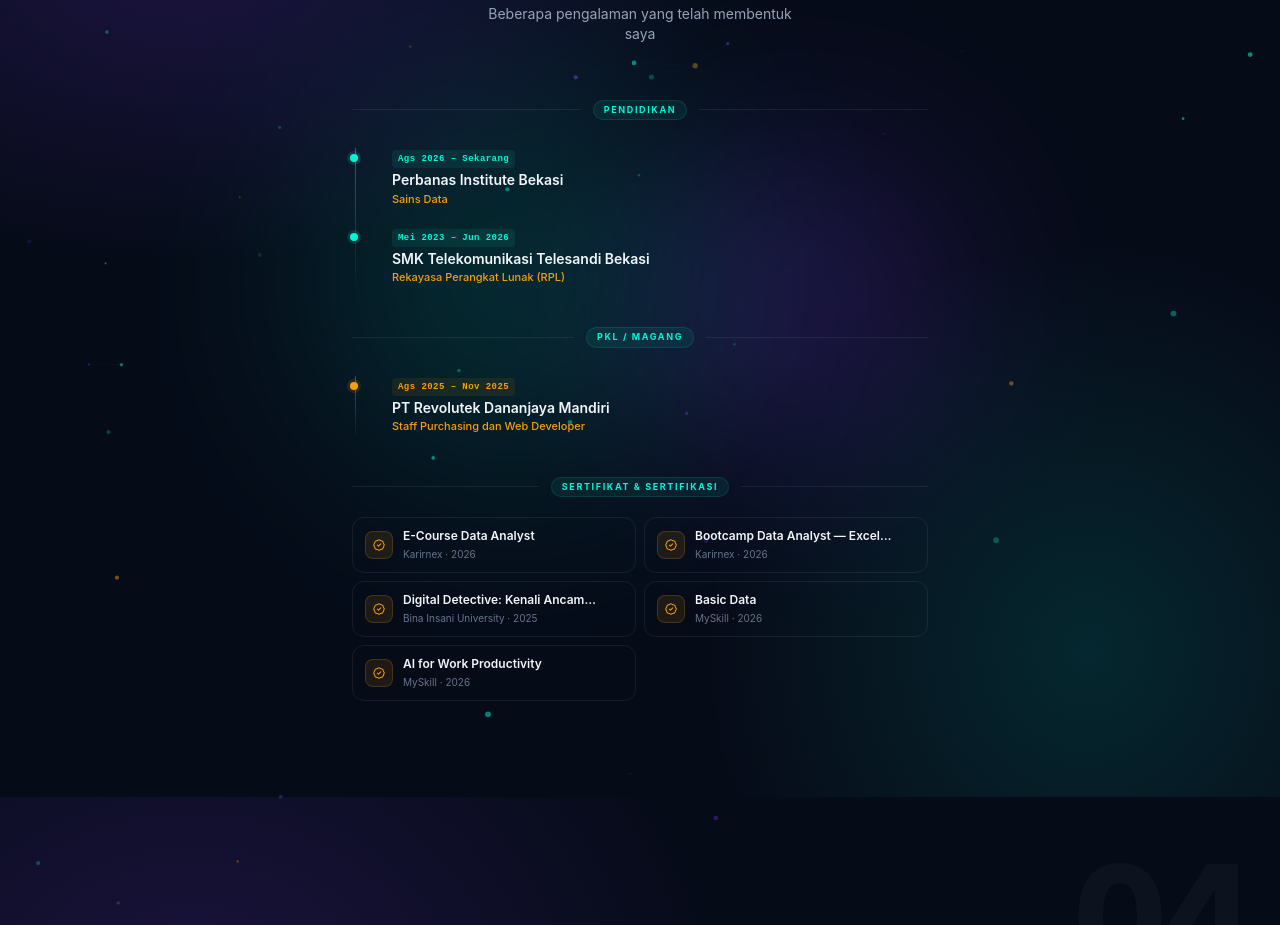
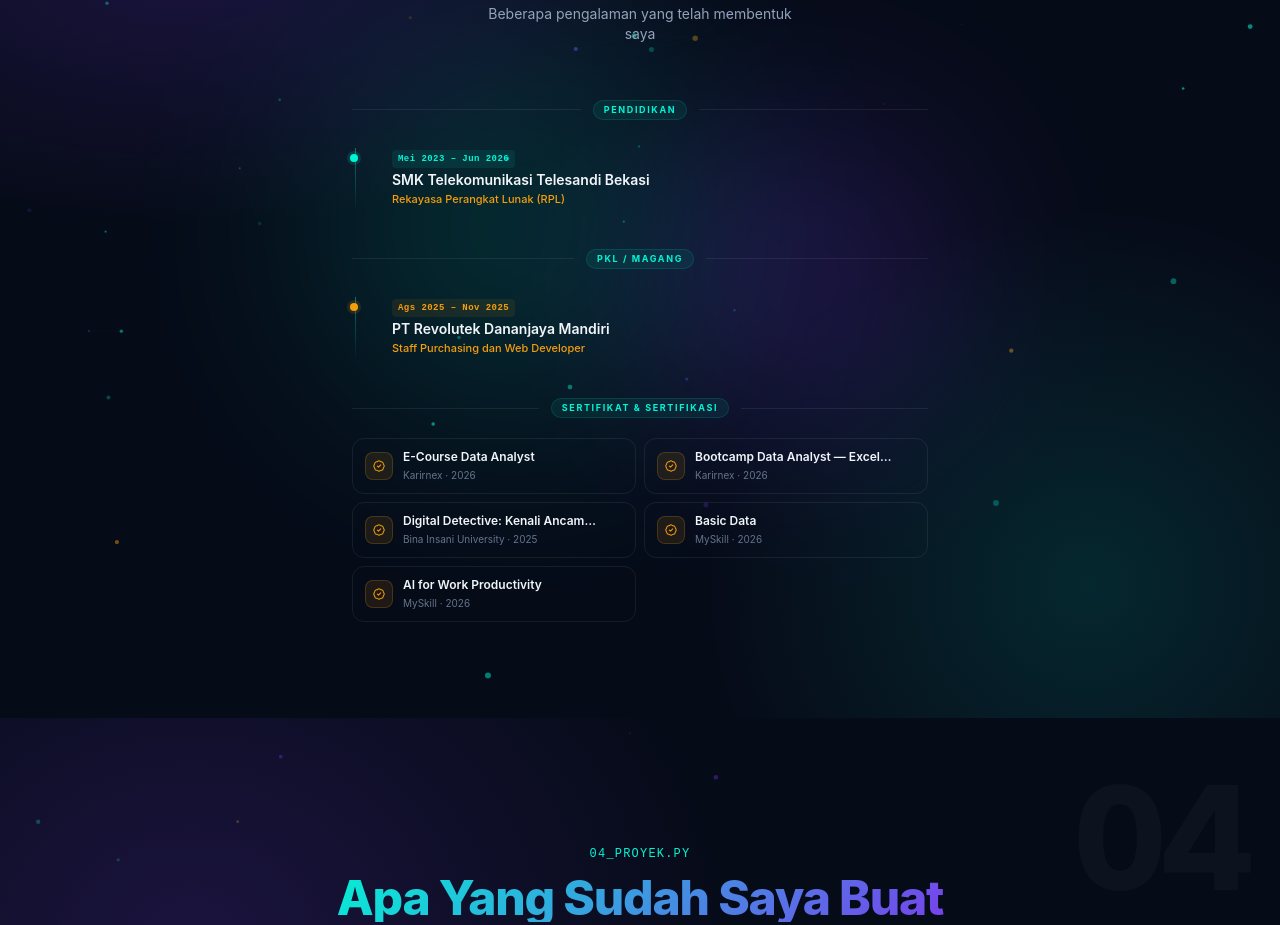
Before and after one commit to FaizAfdianPratama-cell/portofolio, a Next.js app: page / in a window 1280 px wide. Shown: the part 1632-2557 px from the top of the page. Built offline with nearby package versions, Linux system fonts and the light colour scheme.

Commit message:
Update portfolio.ts

```diff
--- a/src/data/portfolio.ts
+++ b/src/data/portfolio.ts
@@ -138,11 +138,6 @@ export const projects = [
 
 export const education = [
   {
-    school: "Perbanas Institute Bekasi",
-    major: { id: "Sains Data", en: "Data Science" },
-    year:  { id: "Ags 2026 – Sekarang", en: "Aug 2026 – Present" },
-  },
-  {
     school: "SMK Telekomunikasi Telesandi Bekasi",
     major: { id: "Rekayasa Perangkat Lunak (RPL)", en: "Software Engineering (RPL)" },
     year:  { id: "Mei 2023 – Jun 2026", en: "May 2023 – Jun 2026" },
```
